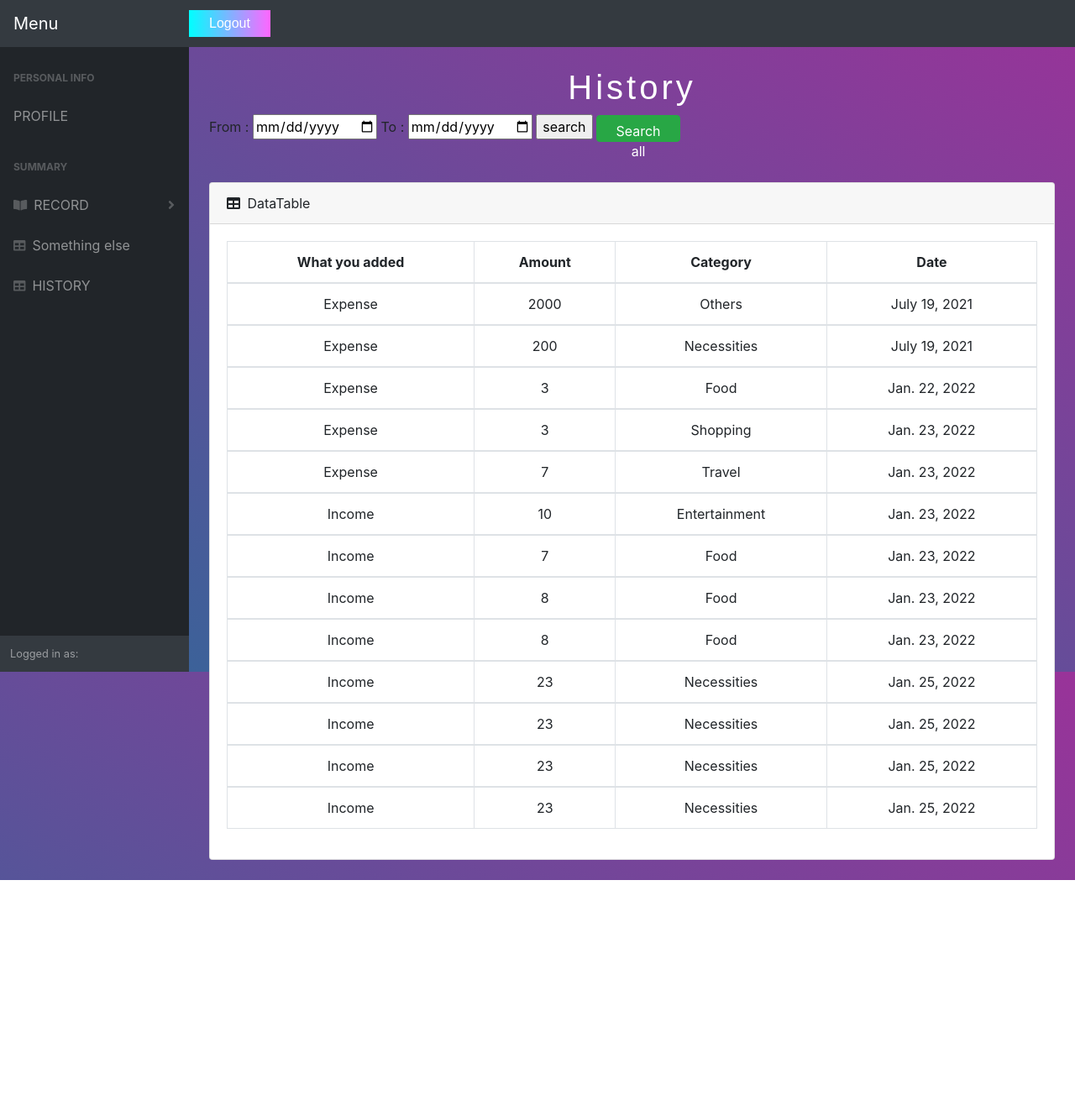
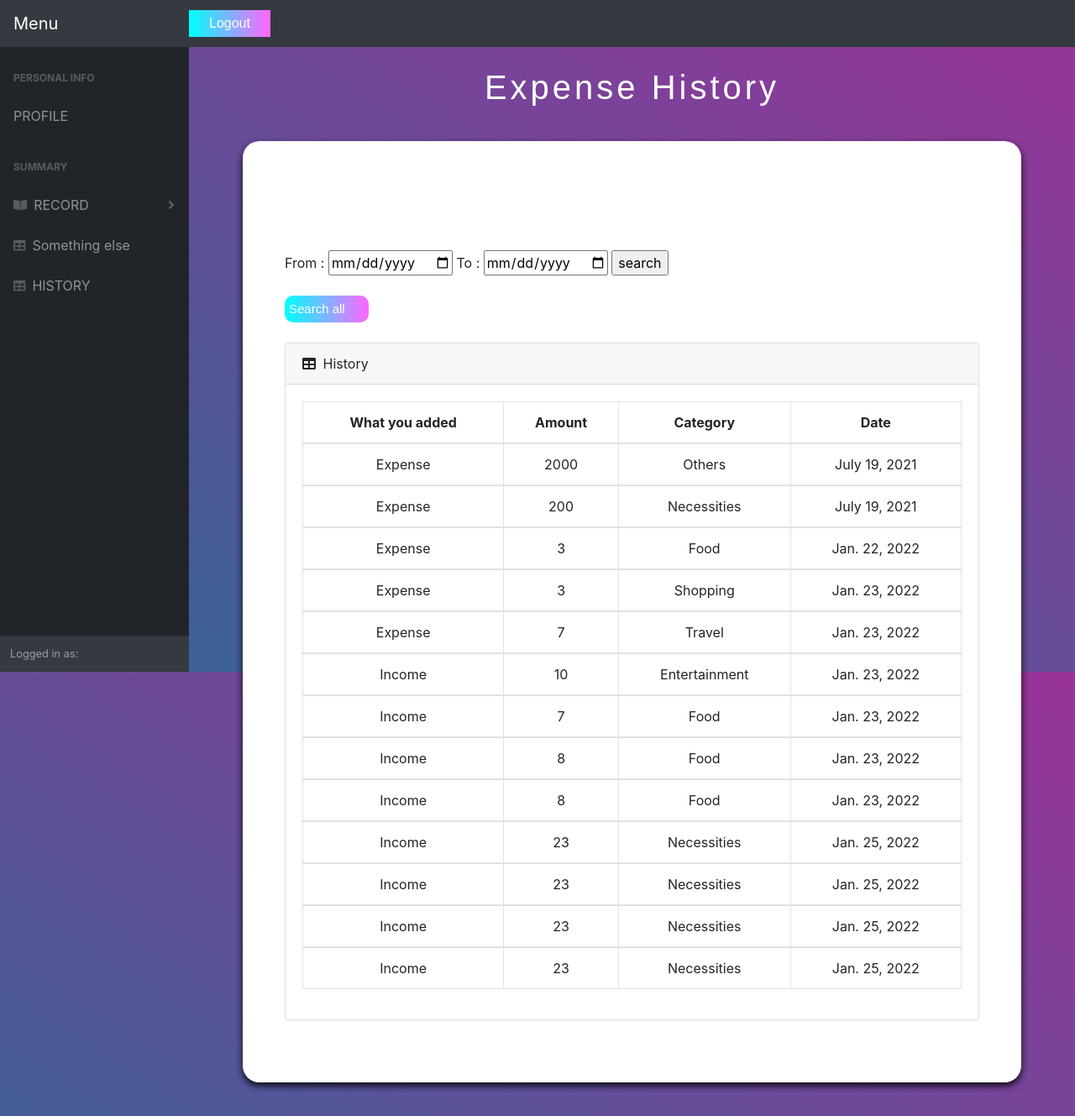
Before and after one commit to werok1/ExpenseTracker, a Django app: template templates/home/tables.html in a window 1280 px wide. Shown: the whole page at 84% size. Before the commit the page ends 1048 px from the top, so only its background shows below. Run offline with Django 3.2, Linux system fonts and the light colour scheme; the template is opened without the code that fills it: values that come from a table or form of the project are taken from there, others are empty; data comes from the database, SQL or seed files in the repository; some libraries are stand-ins or nearby versions.

Commit message:
css total fixed

```diff
--- a/templates/home/tables.html
+++ b/templates/home/tables.html
@@ -7,7 +7,7 @@
         <meta name="viewport" content="width=device-width, initial-scale=1, shrink-to-fit=no" />
         <meta name="description" content="" />
         <meta name="author" content="" />
-        <title>Tables - SB Admin</title>
+        <title>History</title>
         <link rel="stylesheet" type="text/css" href="{% static 'home.css' %}">
         <link href="https://cdn.datatables.net/1.10.20/css/dataTables.bootstrap4.min.css" rel="stylesheet" crossorigin="anonymous" />
         <script src="https://cdnjs.cloudflare.com/ajax/libs/font-awesome/5.13.0/js/all.min.js" crossorigin="anonymous"></script>
@@ -20,6 +20,7 @@
                         <a class="dropdown-item" href="/handleLogout">Logout</a>
             </ul>
         </nav>
+
         <div id="layoutSidenav">
             <div id="layoutSidenav_nav">
                 <nav class="sb-sidenav accordion sb-sidenav-dark" id="sidenavAccordion">
@@ -66,22 +67,25 @@
                     </div>
                 </nav>
             </div>
+
             <div id="layoutSidenav_content">
                 <main>
                     <div class="container-fluid">
+                        <h1 class="mt-4">Expense History</h1>
+                        <div class="card1">
                             <h1 class="mt-4">History</h1>
                             <form action="/search/" method="get">
                              From : <input type="date" name="fromdate" required/>
                                 To : <input type="date" name="todate" required/>
                                 {% csrf_token %}
                                 <input type="submit" value="search"/>
-                            <a href="{% url 'tables'  %}" class="btn btn-success" role="button" aria-pressed="true" style="height:32px;width:100px">Search all</a>
-                            </a>
-                            </form><br/><br>
+                                <br/><br>
+                                <a href="{% url 'tables'  %}" class="btn2" role="button" aria-pressed="true" style="height:32px;width:100px">Search all</a>
+                                </form><br/>
                             <div class="card mb-4">
                                 <div class="card-header">
                                     <i class="fas fa-table mr-1"></i>
-                                DataTable
+                                    History
                                 </div>
                                 <div class="card-body">
                                     <div class="table-responsive">
@@ -109,7 +113,11 @@
                                 </div>
                             </div>
                         </div>
+                     </div>
+                    </div>
                 </main>
+            </div>
+        </div>
 
         <script src="https://code.jquery.com/jquery-3.5.1.min.js" crossorigin="anonymous"></script>
         <script src="https://stackpath.bootstrapcdn.com/bootstrap/4.5.0/js/bootstrap.bundle.min.js" crossorigin="anonymous"></script>
@@ -117,5 +125,14 @@
         <script src="https://cdn.datatables.net/1.10.20/js/jquery.dataTables.min.js" crossorigin="anonymous"></script>
         <script src="https://cdn.datatables.net/1.10.20/js/dataTables.bootstrap4.min.js" crossorigin="anonymous"></script>
         <script src="assets/demo/datatables-demo.js"></script>
+        <script type="text/javascript" src="http://code.jquery.com/jquery-latest.js"></script>
+        <script type="text/javascript"></script>
+        <script src="https://code.jquery.com/jquery-3.5.1.min.js" crossorigin="anonymous"></script>
+        <script src="https://stackpath.bootstrapcdn.com/bootstrap/4.5.0/js/bootstrap.bundle.min.js" crossorigin="anonymous"></script>
+        <script src="https://cdnjs.cloudflare.com/ajax/libs/Chart.js/2.8.0/Chart.min.js" crossorigin="anonymous"></script>
+        <script src="assets/demo/chart-area-demo.js"></script>
+        <script src="assets/demo/chart-bar-demo.js"></script>
+        <script src="https://cdn.datatables.net/1.10.20/js/jquery.dataTables.min.js" crossorigin="anonymous"></script>
+        <script src="https://cdn.datatables.net/1.10.20/js/dataTables.bootstrap4.min.js" crossorigin="anonymous"></script>
     </body>
 </html>
```
Lines whose indentation alone changed are shown as unchanged.
